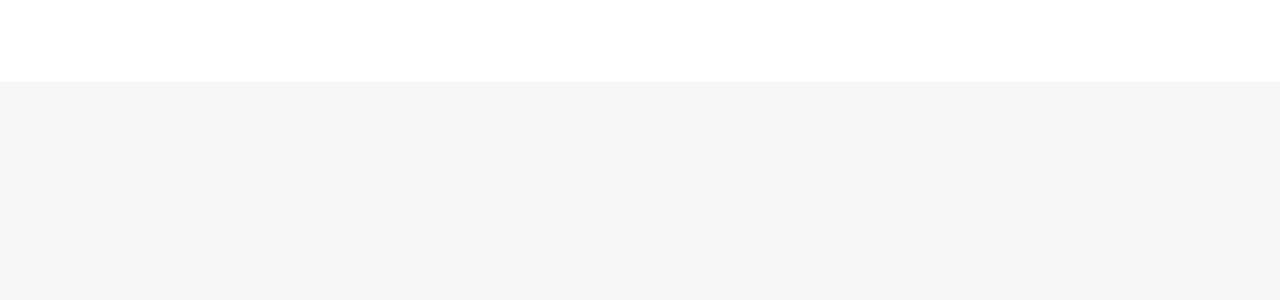
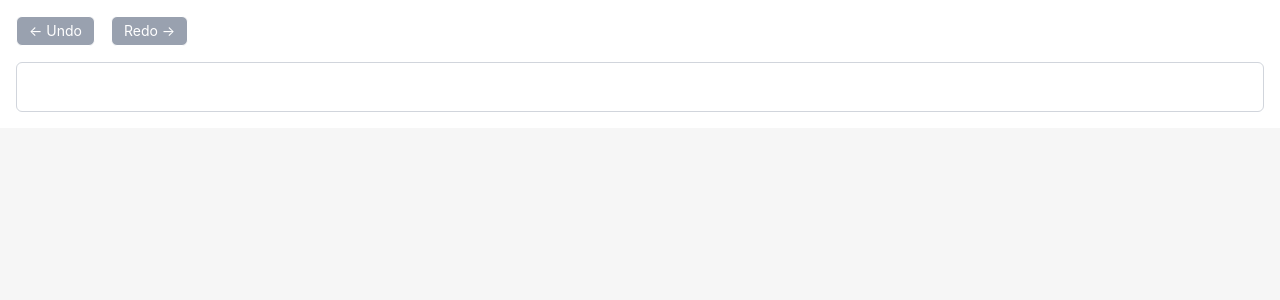
Before and after one commit to git-gustavolage/noteboxd, a React (Vite) app: page / in a window 1280 px wide. Shown: the top 300 px of the page. Built offline with nearby package versions, Linux system fonts and the light colour scheme.

Commit message:
Feat: history with bugs

```diff
--- a/src/components/TextEditor.tsx
+++ b/src/components/TextEditor.tsx
@@ -1,25 +1,45 @@
 import { useRef, useState } from "react";
-import TextNodeData from "../types/TextNodeData";
 import TextNode from "./TextNode";
 import { CursorProvider } from "../contexts/CursorContext";
-import Editor from "../lib/react/TextEditor/Editor" ;
+import Editor from "../lib/react/TextEditor/Editor";
+import Node from "../lib/react/TextEditor/Node";
+
+type State = Node[];
+
+type SetStateAction = State | ((prevState: State) => State);
+
+const useHistory = (initialState: State): [State, (action: SetStateAction) => void, () => void, () => void] => {
+  const [index, setIndex] = useState(0);
+  const [history, setHistory] = useState<State[]>([initialState]);
+
+  const setState = (action: SetStateAction) => {
+    const newState = typeof action === 'function' ? (action as (prevState: State) => State)(history[index]) : action;
+
+    setHistory((prev) => [...prev.slice(0, index + 1), newState]);
+    setIndex((prev) => prev + 1);
+  };
+
+  const undo = () => {
+    if (index === 0) return;
+    setIndex((prev) => prev - 1);
+  }
+
+  const redo = () => {
+    if (index === history.length - 1) return;
+    setIndex((prev) => prev + 1);
+  }
+
+  return [history[index], setState, undo, redo];
+};
+
 
 export const TextEditor: React.FC = () => {
   const containerRef = useRef<HTMLDivElement>(null);
-  const [nodes, setNodes] = useState<TextNodeData[]>([]);
-  const [activeId, setActiveId] = useState<string | null>(null);
+  const [nodes, setNodes, undo, redo] = useHistory([Editor.createNode("")]);
   const [countNodes, setCountNodes] = useState(1);
-  const [mapTest, setMapTest] = useState(new Map());
 
-  const setActive = (id: string) => {
-    setActiveId(id);
-  }
-
-  const addNode = (node: TextNodeData) => {
+  const addNode = (node: Node) => {
     setNodes((prev) => prev.find((n) => n.id === node.id) ? prev : [...prev, node]);
-    setActive(node.id);
-    mapTest.set(node.id, node);
-    setMapTest(new Map(mapTest));
   }
 
   const create = (text: string) => {
@@ -27,11 +47,11 @@ export const TextEditor: React.FC = () => {
     return Editor.createNode(text);
   }
 
-  const updateText = (id: string, text: string) => {
-    setNodes((prev) => prev.map((node) => node.id === id ? { ...node, text, editCount: node.editCount + 1 } : node));
+  const updateNode = (node: Node) => {
+    setNodes((prev) => prev.map((n) => n.id === node.id ? { ...node, editCount: n.editCount + 1 } : n));
   }
 
-  const split = (id: string, cursorPosition: number): TextNodeData | undefined => {
+  const split = (id: string, cursorPosition: number): Node | undefined => {
     const currentNodeIndex = nodes.findIndex((n) => n.id === id);
     const node = nodes[currentNodeIndex];
     if (!node) return;
@@ -42,12 +62,10 @@ export const TextEditor: React.FC = () => {
       return [...prev.slice(0, currentNodeIndex), left, right, ...prev.slice(currentNodeIndex + 1)]
     });
 
-    setActiveId(right.id);
-
     return right;
   }
 
-  const merge = (currentId?: string, otherId?: string): TextNodeData | undefined => {
+  const merge = (currentId?: string, otherId?: string): Node | undefined => {
     if (!currentId || !otherId) return;
 
     const current = nodes.filter((n) => n.id === currentId)[0];
@@ -55,7 +73,6 @@ export const TextEditor: React.FC = () => {
 
     const merged = Editor.mergeNodes(current, other);
     setNodes((prev) => prev.filter((n) => n.id !== otherId).map((n) => n.id === currentId ? merged : n));
-    setActiveId(currentId);
 
     return merged
   }
@@ -80,22 +97,35 @@ export const TextEditor: React.FC = () => {
 
   return (
     <CursorProvider>
+      <div className="flex gap-4">
+        <button
+          onClick={undo}
+          className="border px-3 py-1 text-sm rounded-md bg-gray-400 text-white "
+        >
+          {"<- Undo"}
+        </button>
+        <button
+          onClick={redo} className="border px-3 py-1 text-sm rounded-md bg-gray-400 text-white "
+        >
+          {"Redo ->"}
+        </button>
+      </div>
       <div
         ref={containerRef}
-        className="w-full h-full min-h-[50px] bg-white text-black"
+        className="w-full h-full min-h-[50px] bg-white text-black border border-gray-300 rounded-md mt-4"
         onClick={handleClick}
+
       >
         {nodes.map((node) => (
           <TextNode
             key={node.id}
             node={node}
-            setActive={setActive}
-            updateText={updateText}
+            updateNode={updateNode}
             split={split}
             merge={merge}
-            active={node.id === activeId}
             getPreviousNode={getPreviousNode}
             getNextNode={getNextNode}
+            undo={undo}
           />
         ))}
       </div>
--- a/src/components/TextNode.tsx
+++ b/src/components/TextNode.tsx
@@ -1,31 +1,29 @@
 import { useEffect, useRef } from "react";
-import TextNodeData from "../types/TextNodeData";
 import useCursor from "../hooks/useCursor";
 import { useCursorContext } from "../contexts/CursorContext";
+import Node from "../lib/react/TextEditor/Node";
 
 interface TextNodeProps {
-  node: TextNodeData,
-  updateText: (id: string, text: string) => void
-  split: (id: string, cursorPosition: number) => TextNodeData | undefined
-  merge: (currentId?: string, otherId?: string) => TextNodeData | undefined
-  active: boolean,
-  setActive: (id: string) => void,
-  getPreviousNode: (id: string) => TextNodeData | null
-  getNextNode: (id: string) => TextNodeData | null
+  node: Node,
+  updateNode: (node: Node) => void
+  split: (id: string, cursorPosition: number) => Node | undefined
+  merge: (currentId?: string, otherId?: string) => Node | undefined
+  getPreviousNode: (id: string) => Node | null
+  getNextNode: (id: string) => Node | null
+  undo: () => void
 }
 
 const TextNode: React.FC<TextNodeProps> = ({
   node,
-  updateText,
+  updateNode,
   split,
   merge,
-  active,
-  setActive,
   getPreviousNode,
   getNextNode,
+  undo,
 }) => {
   const elementRef = useRef<HTMLDivElement>(null);
-  const { setCursorPosition, getCursorPosition } = useCursorContext();
+  const { setCursorPosition } = useCursorContext();
 
   const { setCursorToPosition, getPosition } = useCursor(elementRef.current, (pos) => setCursorPosition(node.id, pos));
 
@@ -36,19 +34,19 @@ const TextNode: React.FC<TextNodeProps> = ({
       elementRef.current.innerText = node.text;
     }
 
-    if (active) {
+    if (node.active) {
       elementRef.current.focus();
 
-      const position = getCursorPosition(node.id);
+      const position = node.cursorPosition ?? 0;
 
       const clamped = Math.min(position, node.text.length);
 
       setCursorToPosition(clamped);
     }
-  }, [node, active]);
+  }, [node.active, node.text]);
 
   const handleClick = () => {
-    setActive(node.id);
+    node.active = true;
     const pos = getPosition();
 
     setCursorPosition(node.id, pos);
@@ -56,11 +54,13 @@ const TextNode: React.FC<TextNodeProps> = ({
 
   const handleInput = (e: React.FormEvent<HTMLDivElement>) => {
     const text = e.currentTarget.innerText;
+    node.text = text;
 
     const pos = getPosition();
     setCursorPosition(node.id, pos);
+    node.cursorPosition = pos ?? 0;
 
-    updateText(node.id, text);
+    updateNode(node);
   };
 
 
@@ -69,16 +69,18 @@ const TextNode: React.FC<TextNodeProps> = ({
 
     setCursorPosition(node.id, pos);
 
+    if(e.key === "z" && e.ctrlKey) {
+      console.log("udno");
+    }
+
 
     if (e.key === "Enter") {
-      //TODO: handle other scenarios
       e.preventDefault();
       const newNode = split(node.id, pos);
       if (!newNode) return;
 
       setCursorPosition(newNode.id, 0);
 
-      setActive(newNode.id);
       return;
     }
 
@@ -94,7 +96,6 @@ const TextNode: React.FC<TextNodeProps> = ({
       const baseTextLength = prev.text.length;
       setCursorPosition(mergedId, baseTextLength);
 
-      setActive(mergedId);
       return;
     }
 
@@ -112,7 +113,6 @@ const TextNode: React.FC<TextNodeProps> = ({
         const baseTextLength = node.text.length;
         setCursorPosition(mergedId, baseTextLength);
 
-        setActive(mergedId);
       }
 
       return;
@@ -127,7 +127,6 @@ const TextNode: React.FC<TextNodeProps> = ({
       const column = pos;
 
       setCursorPosition(node.id, pos);
-      setActive(prev.id);
       setCursorPosition(prev.id, Math.min(column, prev.text.length));
 
       return;
@@ -142,7 +141,6 @@ const TextNode: React.FC<TextNodeProps> = ({
       const column = pos;
 
       setCursorPosition(node.id, pos);
-      setActive(nxt.id);
       setCursorPosition(nxt.id, Math.min(column, nxt.text.length));
 
       return;
--- a/src/contexts/CursorContext.tsx
+++ b/src/contexts/CursorContext.tsx
@@ -20,7 +20,7 @@ export const CursorProvider: React.FC<{ children: React.ReactNode }> = ({ childr
   };
 
   const getCursorPosition = (nodeId: string) => {
-    return positions[nodeId] ?? 0;
+    return positions[nodeId] ?? 1;
   };
 
   return (
--- a/src/lib/react/TextEditor/Node.ts
+++ b/src/lib/react/TextEditor/Node.ts
@@ -3,6 +3,8 @@ type Node = {
   text: string;
   createdAt: Date;
   editCount: number;
+  cursorPosition: number;
+  active: boolean;
 };
 
 export default Node;
--- a/src/lib/react/TextEditor/createNode.ts
+++ b/src/lib/react/TextEditor/createNode.ts
@@ -5,7 +5,9 @@ function createNode(text: string): Node {
     id: Date.now().toString(),
     text,
     createdAt: new Date(),
-    editCount: 0
+    editCount: 0,
+    cursorPosition: 0,
+    active: true,
   } as Node;
 }
 
--- a/src/lib/react/TextEditor/mergeNodes.ts
+++ b/src/lib/react/TextEditor/mergeNodes.ts
@@ -6,6 +6,8 @@ function mergeNodes(node1: Node, node2: Node): Node {
     text: node1.text + node2.text,
     createdAt: node1.createdAt,
     editCount: node1.editCount + 1,
+    cursorPosition: node1.cursorPosition,
+    active: true,
   };
 }
 
--- a/src/lib/react/TextEditor/splitNode.ts
+++ b/src/lib/react/TextEditor/splitNode.ts
@@ -12,6 +12,7 @@ function splitNode(node: Node, position: number): [Node, Node] {
   const newNode = createNode(node.text.slice(position).trimEnd());
 
   node.text = node.text.slice(0, position);
+  node.active = false;
 
   return [node, newNode];
 }
```
Also changed, not shown: src/components/NodeToolMenu.tsx (deleted, +0 -51 lines), src/types/TextNodeData.ts (deleted, +0 -8 lines).
